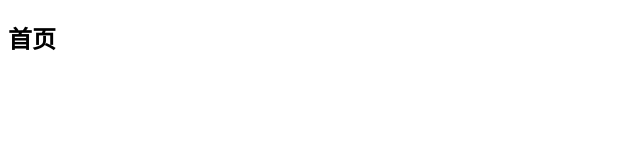
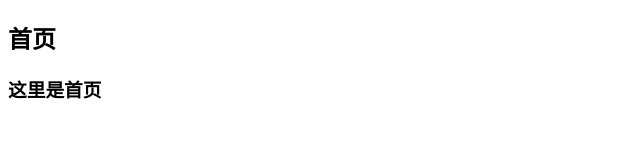
Before and after one commit to ryanzhang7/vscodeTest, a plain HTML site: page index.html in a window 1280 px wide. Shown: the whole page, without its empty margins (0-640 px from the left). Drawn offline with Linux system fonts and the light colour scheme.

Commit message:
首页加消息

```diff
--- a/index.html
+++ b/index.html
@@ -5,5 +5,6 @@
     </head>
     <body>
         <h2>首页</h2>
+        <h3>这里是首页</h3>
     </body>
 </html>
```
